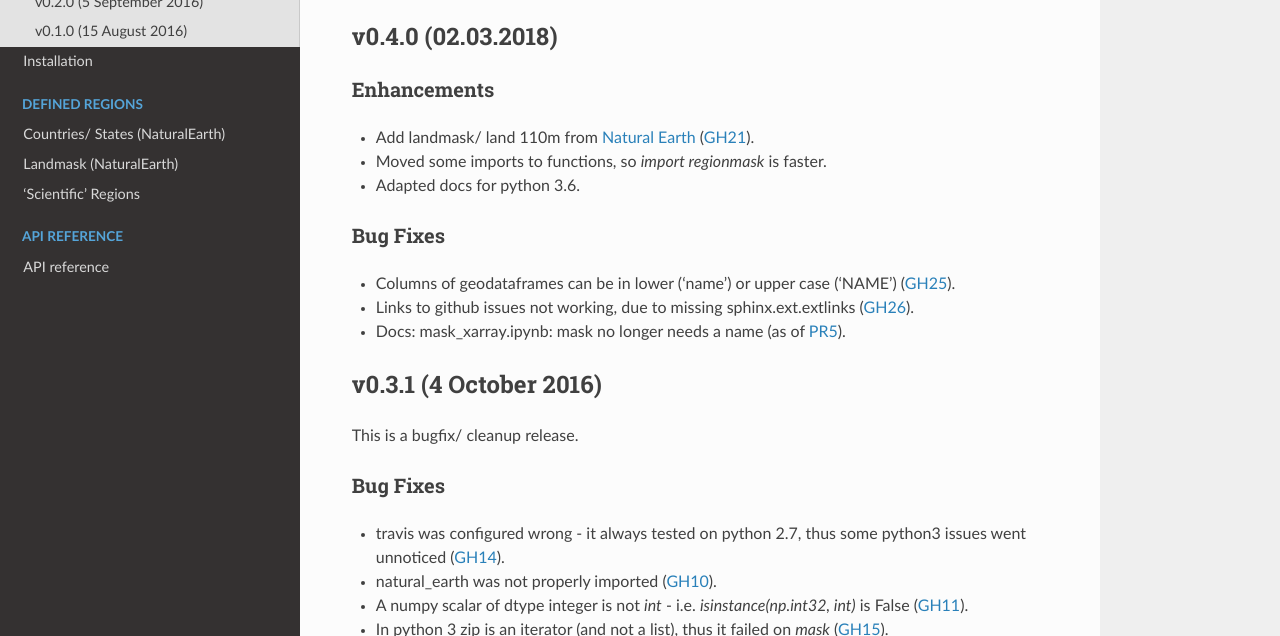
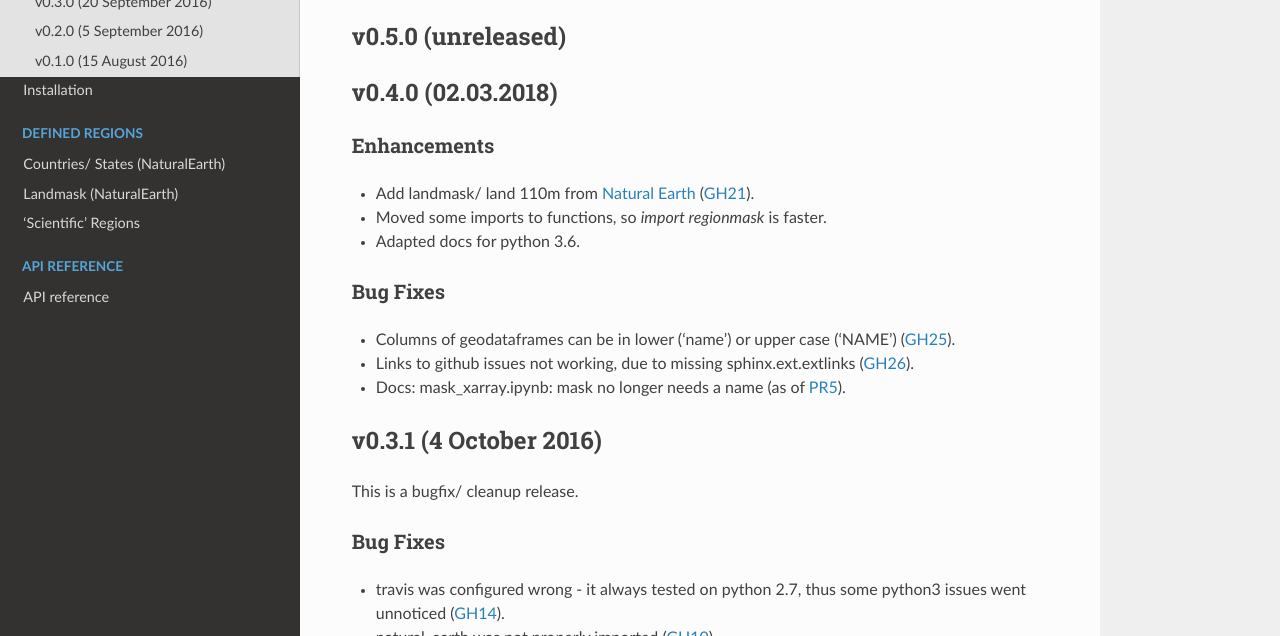
Before and after one commit to regionmask/regionmask, a Sphinx documentation site: the page built from docs/whats_new.rst, in a window 1280 px wide and 900 px high, cut to the strip 264-900 px from the top of the window. Built offline with Sphinx 7.4.7 and the Read the Docs theme 2.0.0, drawn with Linux system fonts in a browser that asks for light colours; pages that are not in the unit, such as notebooks, are missing from menus; some of the changed text lies outside the part shown.

Commit message:
Revert to dev version

```diff
--- a/docs/whats_new.rst
+++ b/docs/whats_new.rst
@@ -8,7 +8,11 @@
 
     import regionmask
 
-.. _whats-new.0.4.0:
+.. _whats-new.0.5.0:
+
+v0.5.0 (unreleased)
+-------------------
+
 
 v0.4.0 (02.03.2018)
 -------------------
--- a/regionmask/version.py
+++ b/regionmask/version.py
@@ -1 +1 @@
-version = "0.4.0"
+version = "0.4.0+dev"
```
